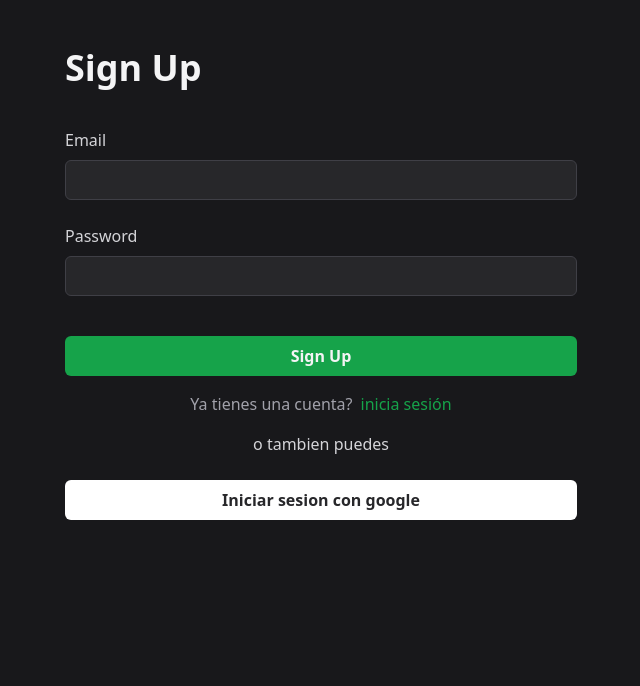
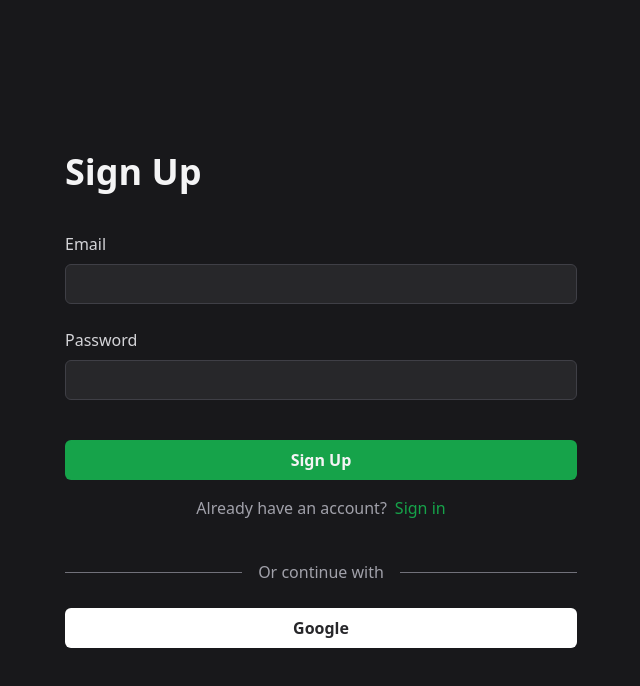
Before and after one commit to GuidoCarda/doguihabits, a React (Vite) app: page /login in a window 1280 px wide. Shown: the top 686 px of the page, without its empty margins (319-959 px from the left). Built offline with nearby package versions, Linux system fonts and the light colour scheme; no server answers.

Commit message:
ui: login page

```diff
--- a/src/components/Layout.jsx
+++ b/src/components/Layout.jsx
@@ -5,8 +5,9 @@ import useDialogStore from "../store/useDialogStore";
 
 //Components
 import ConfirmationDialog from "./ConfirmationDialog";
+import clsx from "clsx";
 
-const Layout = ({ children }) => {
+const Layout = ({ className, children }) => {
   const { open, state, handleClose, handleSubmit } = useDialogStore();
 
   const cancelBtnRef = useRef(null);
@@ -17,7 +18,7 @@ const Layout = ({ children }) => {
   }, [open]);
 
   return (
-    <section className="max-w-screen-xl px-3 mx-auto py-12">
+    <section className={clsx("max-w-screen-xl px-3 mx-auto py-12", className)}>
       {children}
       <ConfirmationDialog
         ref={cancelBtnRef}
--- a/src/pages/Login.jsx
+++ b/src/pages/Login.jsx
@@ -67,8 +67,8 @@ const Login = () => {
       exit={{ opacity: 0 }}
       key={"login_page"}
     >
-      <Layout>
-        <form className="max-w-lg mx-auto" onSubmit={handleSubmit}>
+      <Layout className={"min-h-screen grid place-items-center"}>
+        <form className="max-w-lg w-full" onSubmit={handleSubmit}>
           <h1 className="text-zinc-100 font-semibold text-4xl mb-10">
             {action}
           </h1>
@@ -95,28 +95,40 @@ const Login = () => {
           <Button className="bg-green-600 w-full text-zinc-100 font-bold">
             {action}
           </Button>
-          {action === ACTIONS.SIGN_UP && (
+          {
             <div className="flex gap-2 justify-center mt-4">
-              <p className="text-zinc-400">Ya tienes una cuenta?</p>
+              <p className="text-zinc-400">
+                {action === ACTIONS.SIGN_UP
+                  ? "Already have an account?"
+                  : "You dont have an account?"}
+              </p>
               <button
                 type="button"
                 className="text-green-600 "
-                onClick={() => setAction(ACTIONS.SIGN_IN)}
+                onClick={() =>
+                  setAction((prev) =>
+                    prev === ACTIONS.SIGN_IN ? ACTIONS.SIGN_UP : ACTIONS.SIGN_IN
+                  )
+                }
               >
-                inicia sesión
+                {action === ACTIONS.SIGN_UP ? "Sign in" : "Sign up"}
               </button>
             </div>
-          )}
+          }
+          <div className="flex items-center gap-4 mt-10">
+            <div className="w-full h-[1px] bg-zinc-500"></div>
+            <span className="text-zinc-400 flex-shrink-0">
+              Or continue with
+            </span>
+            <div className="w-full h-[1px] bg-zinc-500"></div>
+          </div>
 
-          <span className="text-zinc-300 block text-center mt-4">
-            o tambien puedes
-          </span>
           <Button
             onClick={() => signInWithGoogle()}
             type="button"
             className="text-zinc-800 mt-6 bg-white w-full font-semibold"
           >
-            Iniciar sesion con google
+            Google
           </Button>
         </form>
       </Layout>
```
